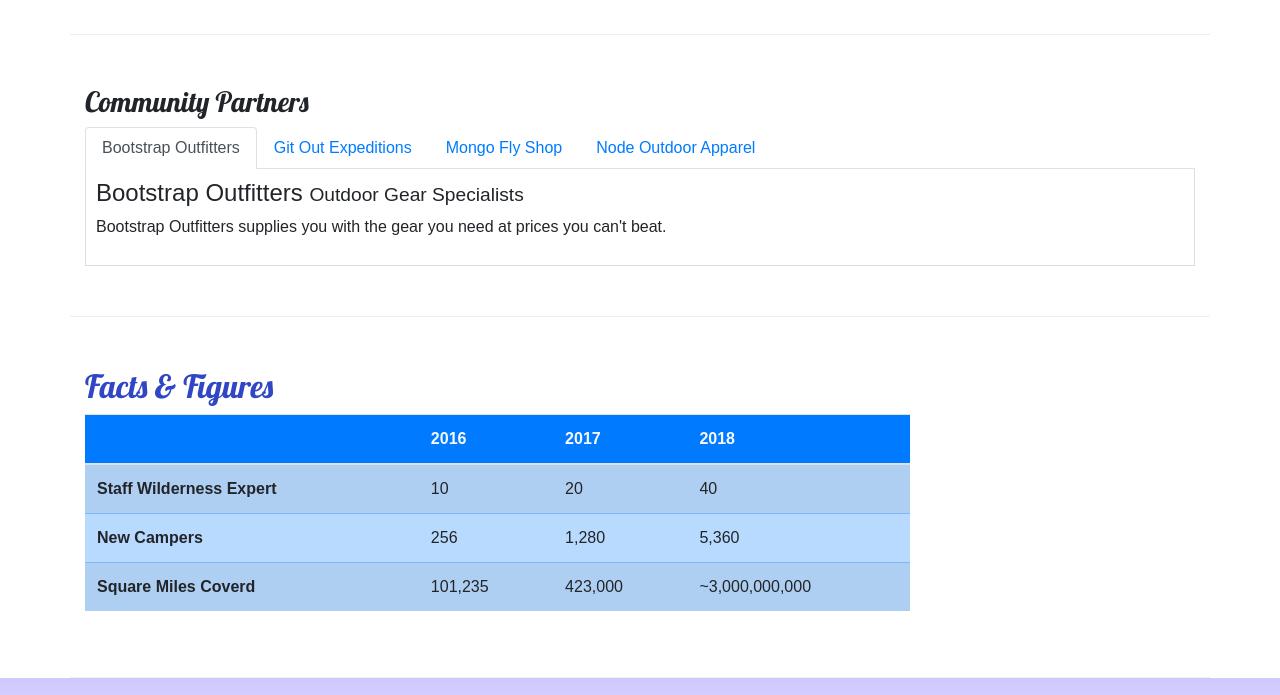
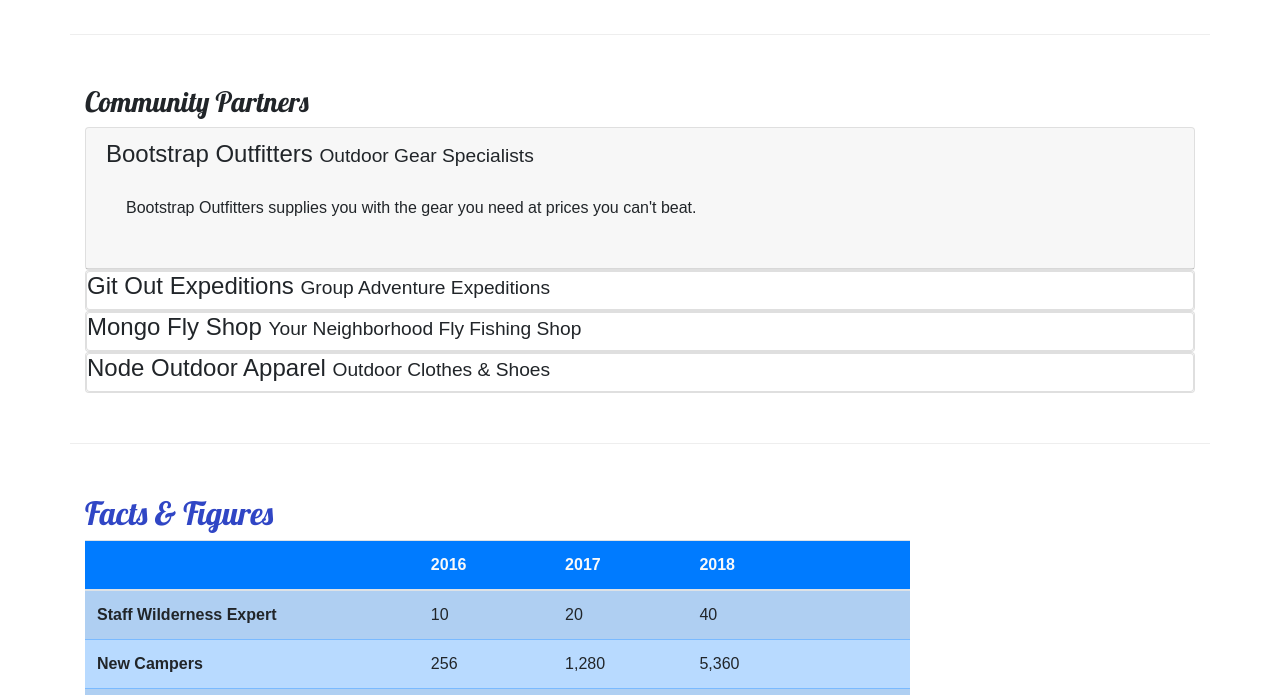
Before and after one commit to onefeeling/git-test, a website: page aboutus.html in a window 1280 px wide. Shown: the part 890-1585 px from the top of the page. Drawn offline with nearby package versions, Linux system fonts and the light colour scheme.

Commit message:
Accordions!

```diff
--- a/aboutus.html
+++ b/aboutus.html
@@ -40,10 +40,12 @@
             </button>
             <div class="collapse navbar-collapse" id="nucampNavbar">
                 <ul class="navbar-nav">
-                    <li class="nav-item"><a class="nav-link" href="index.html"><i class="fa fa-home fa-lg"></i> Home</a></li>
+                    <li class="nav-item"><a class="nav-link" href="index.html"><i class="fa fa-home fa-lg"></i> Home</a>
+                    </li>
                     <li class="nav-item"><a class="nav-link" href="#"><i class="fa fa-info fa-lg"></i> About</a></li>
                     <li class="nav-item"><a class="nav-link" href="#"><i class="fa fa-list fa-lg"></i> Sites</a></li>
-                    <li class="nav-item active"><a class="nav-link" href="contactus.html"><i class="fa fa-address-card fa-lg"></i> Contact</a></li>
+                    <li class="nav-item active"><a class="nav-link" href="contactus.html"><i
+                                class="fa fa-address-card fa-lg"></i> Contact</a></li>
                 </ul>
             </div>
         </div>
@@ -64,14 +66,19 @@
         <div class="row row-content">
             <div class="col-sm-6">
                 <h3>Our Mission</h3>
-                <p>We present a curated database of the best campsites in the vast woods and backcountry of the World Wide Web Wilderness. We increase access to adventure for the public while promoting safe and respectful use of resources. The expert wilderness trekkers on our staff personally verify each campsite to make sure that they are up to our standards. We also present a platform for campers to share reviews on campsites they have visited with each other.</p>
+                <p>We present a curated database of the best campsites in the vast woods and backcountry of the World
+                    Wide Web Wilderness. We increase access to adventure for the public while promoting safe and
+                    respectful use of resources. The expert wilderness trekkers on our staff personally verify each
+                    campsite to make sure that they are up to our standards. We also present a platform for campers to
+                    share reviews on campsites they have visited with each other.</p>
             </div>
             <div class="col-sm-6">
                 <div class="card">
                     <h3 class="card-header bg-primary text-white">Facts At a Glance</h3>
                     <div class="card-body">
                         <dl class="row">
-                            <dt class="col-6">Founded</dl>
+                            <dt class="col-6">Founded
+                        </dl>
                         <dd class="col-6">Februrary 3, 2016</dd>
                         <dt class="col-6">No. of Campsites in 2019</dt>
                         <dd class="col-6">563</dd>
@@ -87,7 +94,8 @@
                 <div class="card bg-light mt-3">
                     <blockquote class="blockquote card-body">
                         <p class="mb-0">
-                            I will not follow where the path may lead, but I will go where there is no path, and I will leave a trail.
+                            I will not follow where the path may lead, but I will go where there is no path, and I will
+                            leave a trail.
                         </p>
                         <footer class="blockquote-footer">
                             Muriel Strode,
@@ -101,28 +109,48 @@
         <div class="row row-content">
             <div class="col">
                 <h3>Community Partners</h3>
-                <ul class="nav nav-tabs">
-                    <li class="nav-item"><a class="nav-link active" href="#bootstrap" role="tab" data-toggle="tab">Bootstrap Outfitters</a></li>
-                    <li class="nav-item"><a class="nav-link" href="#git" role="tab" data-toggle="tab">Git Out Expeditions</a></li>
-                    <li class="nav-item"><a class="nav-link" href="#mongo" role="tab" data-toggle="tab">Mongo Fly Shop</a></li>
-                    <li class="nav-item"><a class="nav-link" href="#node" role="tab" data-toggle="tab">Node Outdoor Apparel</a></li>
-                </ul>
-                <div class="tab-content">
-                    <div role="tabpanel" class="tab-pane fade show active" id="bootstrap">
-                        <h4>Bootstrap Outfitters <small>Outdoor Gear Specialists</small></h4>
+                <div id="accordion">
+                    <div class="card">
+                        <div role="tab" class="card-header">
+                            <h4><a data-toggle="collapse" data-target="#bootstrap">Bootstrap Outfitters <small>Outdoor Gear Specialists</small></a></h4>
+                            <div class="collapse show" id="bootstrap" data-parent="#accordion">
+                                <div class="card-body">
                                     <p class="d-none d-sm-block">Bootstrap Outfitters supplies you with the gear you need at prices you can't beat.</p>
                                 </div>
-                    <div role="tabpanel" class="tab-pane fade" id="git~">
-                        <h4>Git Out Expeditions <small>Group Adventure Expeditions</small></h4>
+                            </div>
+                        </div>
+                    </div>
+                    <div class="card">
+                        <div class="card">
+                            <h4><a class="collapsed" data-toggle="collapse" data-target="#git">Git Out Expeditions <small>Group Adventure Expeditions</small></a></h4>
+                            <div class="collapse" id="git" data-parent="#accordion">
+                                <div class="card-body">
                                     <p class="d-none d-sm-block">Join Git Out Expeditions to explore new horizons with a group of other adventurers!</p>
                                 </div>
-                    <div role="tabpanel" class="tab-pane fade" id="mongo">
-                        <h4>Mongo Fly Shop <small>Your Neighborhood Fly Fishing Shop</small></h4>
+                            </div>
+                        </div>
+                    </div>
+                    <div class="card">
+                        <div class="card">
+                            <h4><a class="collapsed" data-toggle="collapse" data-target="#mongo">Mongo Fly Shop
+                                    <small>Your Neighborhood Fly Fishing Shop</small></a></h4>
+                            <div class="collapse" id="mongo" data-parent="#accordion">
+                                <div class="card-body">
                                     <p class="d-none d-sm-block">Need a new fishing pole, a tacklebox, or flies of all kinds? Stop by Mongo Fly Shop.</p>
                                 </div>
-                    <div role="tabpanel" class="tab-pane fade" id="node">
-                        <h4>Node Outdoor Apparel <small>Outdoor Clothes & Shoes</small></h4>
-                        <p class="d-none d-sm-block">From polar fleeces to swimsuits, hiking boots to waders, a visit to Node will be sure to get you covered.</p>
+                            </div>
+                        </div>
+                    </div>
+                    <div class="card">
+                        <div class="card">
+                            <h4><a class="collapsed" data-toggle="collapse" data-target="#node">Node Outdoor Apparel <small>Outdoor Clothes & Shoes</small></a></h4>
+                            <div class="collapse" id="node" data-parent="#accordion">
+                                <div class="card-body">
+                                    <p class="d-none d-sm-block">From polar fleeces to swimsuits, hiking boots to waders, a
+                                        visit to Node will be sure to get you covered.</p>
+                                </div>
+                            </div>
+                        </div>
                     </div>
                 </div>
             </div>
@@ -181,14 +209,20 @@
                 </div>
                 <div class="col-6 col-sm-5 text-center">
                     <h5>Social</h5>
-                    <a class="btn btn-social-icon btn-instagram" href="http://instagram.com/"><i class="fa fa-instagram"></i></a>
-                    <a class="btn btn-social-icon btn-facebook" href="http://facebook.com/"><i class="fa fa-facebook"></i></a>
-                    <a class="btn btn-social-icon btn-twitter" href="http://twitter.com/"><i class="fa fa-twitter"></i></a>
-                    <a class="btn btn-social-icon btn-google" href="http://youtube.com/"><i class="fa fa-youtube"></i></a>
+                    <a class="btn btn-social-icon btn-instagram" href="http://instagram.com/"><i
+                            class="fa fa-instagram"></i></a>
+                    <a class="btn btn-social-icon btn-facebook" href="http://facebook.com/"><i
+                            class="fa fa-facebook"></i></a>
+                    <a class="btn btn-social-icon btn-twitter" href="http://twitter.com/"><i
+                            class="fa fa-twitter"></i></a>
+                    <a class="btn btn-social-icon btn-google" href="http://youtube.com/"><i
+                            class="fa fa-youtube"></i></a>
                 </div>
                 <div class="col-sm-4 text-center">
-                    <a role="button" class="btn btn-link" href="tel:+12065551234"><i class="fa fa-phone"></i> 1-206-555-1234</a><br>
-                    <a role="button" class="btn btn-link"><i class="fa fa-envelope-o" href="mailto:campsites@nucamp.co"></i> campsites@nucamp.co</a>
+                    <a role="button" class="btn btn-link" href="tel:+12065551234"><i class="fa fa-phone"></i>
+                        1-206-555-1234</a><br>
+                    <a role="button" class="btn btn-link"><i class="fa fa-envelope-o"
+                            href="mailto:campsites@nucamp.co"></i> campsites@nucamp.co</a>
                 </div>
             </div>
         </div>
--- a/css/styles.css
+++ b/css/styles.css
@@ -36,8 +36,7 @@ header h2{
     background-color: #901CAD;
 }
 
-.tab-content {
-    border: 1px solid #DDD;
-    border-top: none;
-    padding: 10px;
+a, a:hover {
+    color: inherit;
+    text-decoration: none;
 }
```
Lines whose indentation alone changed are shown as unchanged.
